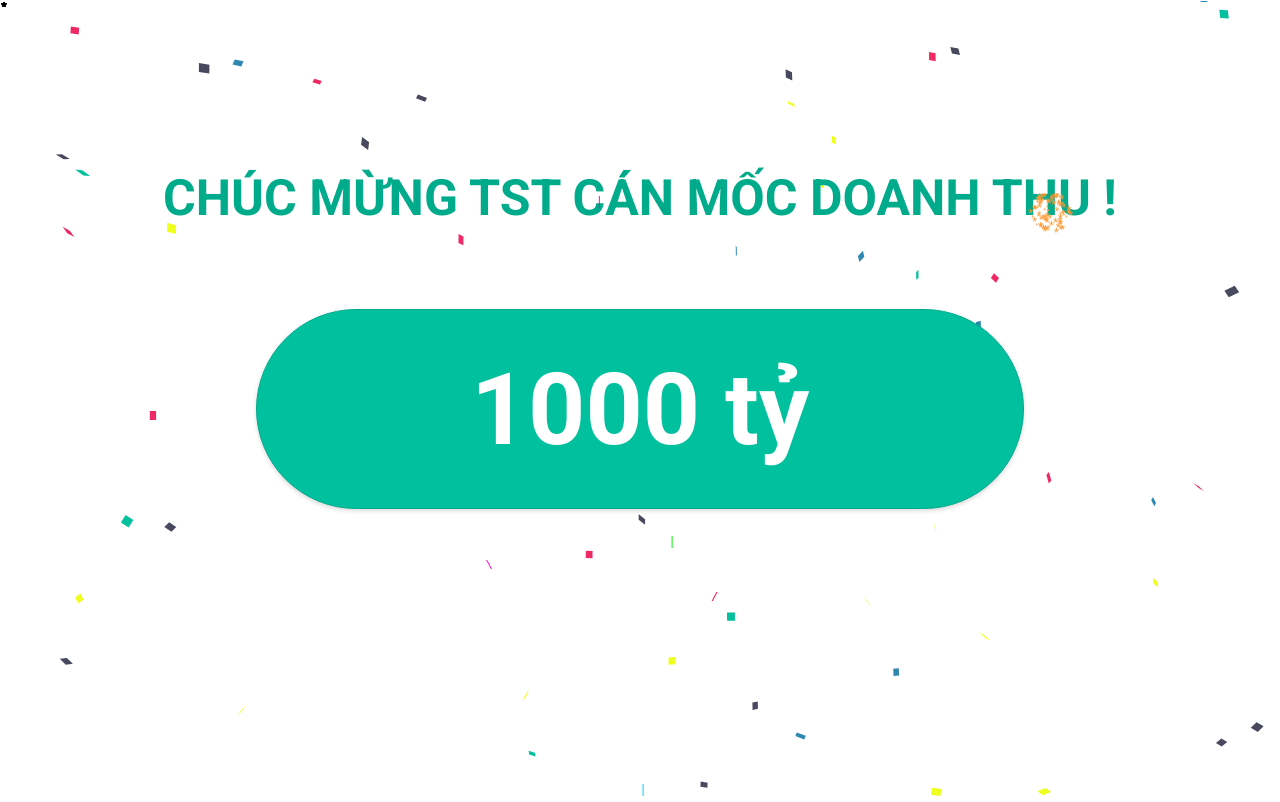
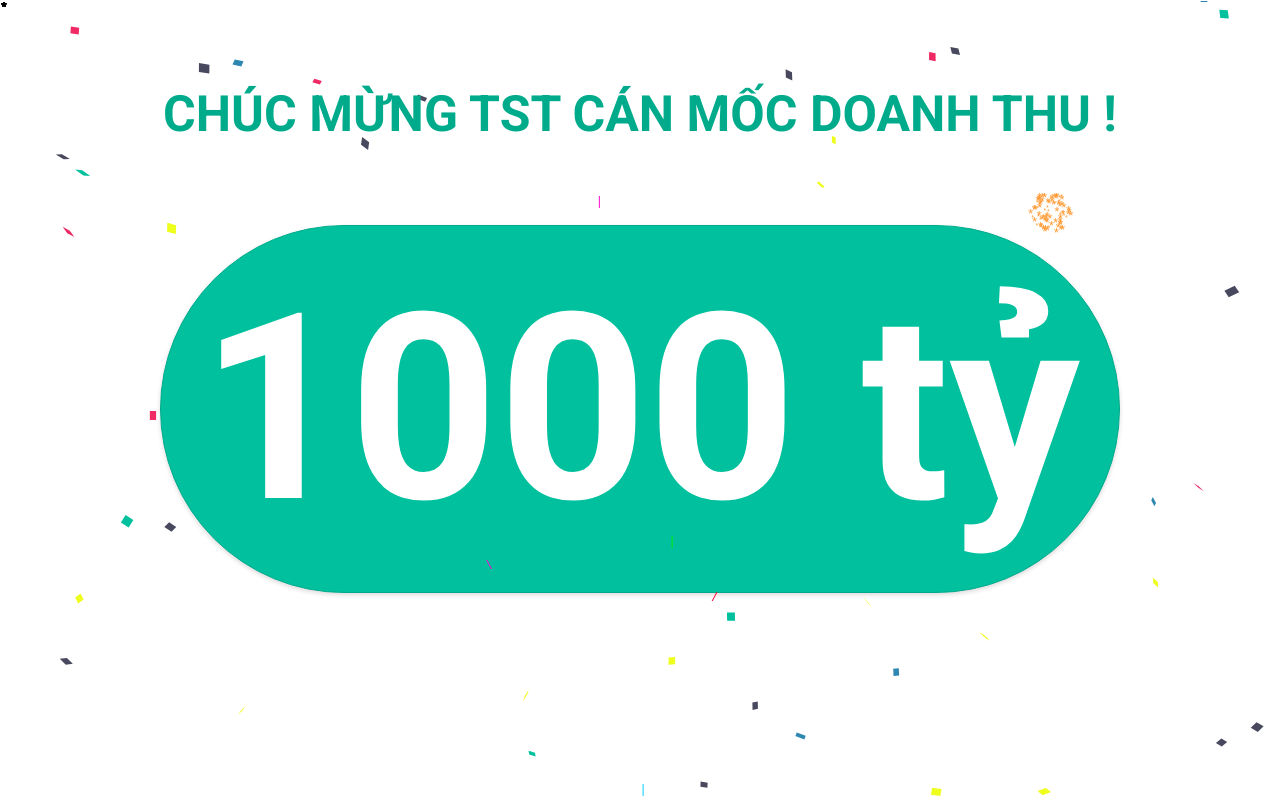
Before and after one commit to thanghn14/Confetti, a plain HTML site: page index.html in a window 1280 px wide. Drawn offline with Linux system fonts and the light colour scheme.

Commit message:
Changes to be committed: 	modified:   assets/css/main.css

```diff
--- a/assets/css/main.css
+++ b/assets/css/main.css
@@ -205,15 +205,15 @@ body {
 } */
 
 .submit-btn {
-  height: 25%;
-  width: 60%;
-  font-size: 100px;
+  height: 46%;
+  width: 75%;
+  font-size: 260px;
   font-weight: 700;
   animation: congrats 1s ;
   background-color: rgba(0, 192, 157, 1);
   border: 1px solid #00ab8c;
   color: #fff;
-  border-radius: 100px;
+  border-radius: 200px;
   box-shadow: 0 2px 4px 0 rgba(87, 71, 81, 0.2);
   cursor: pointer;
   transition: all 2s ease-out;
```
